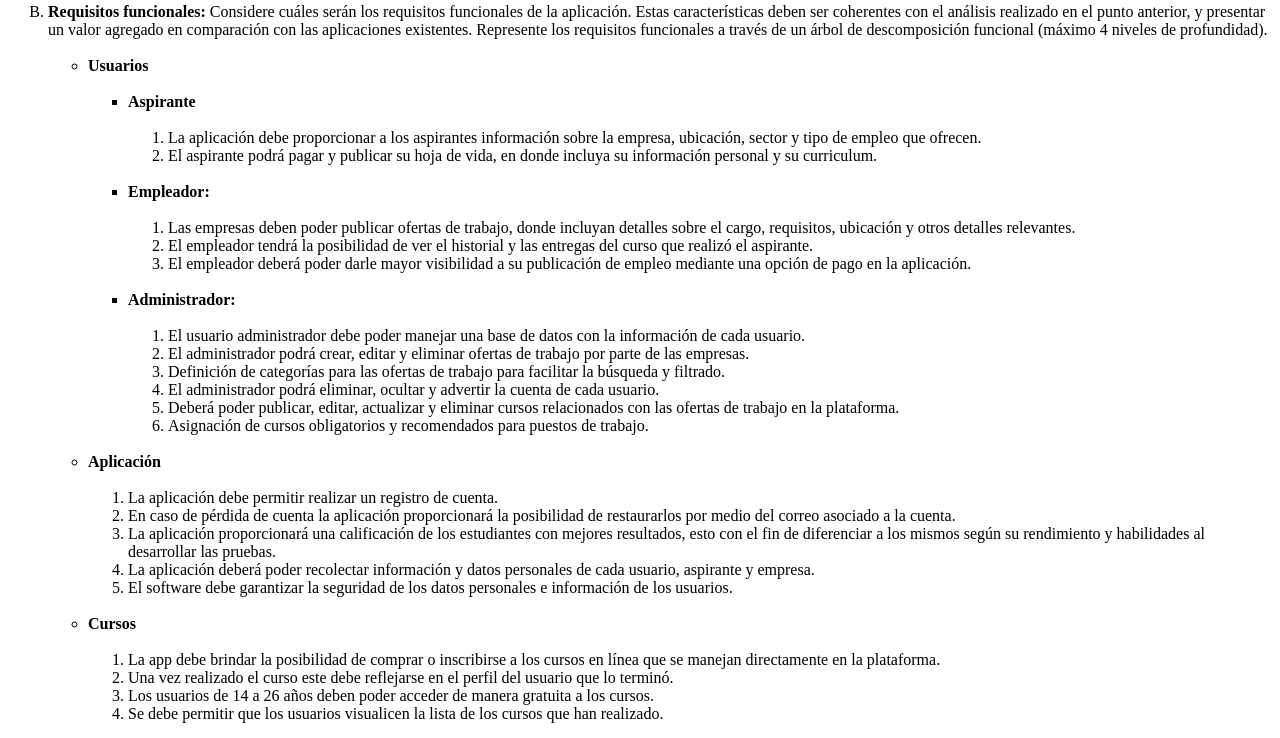
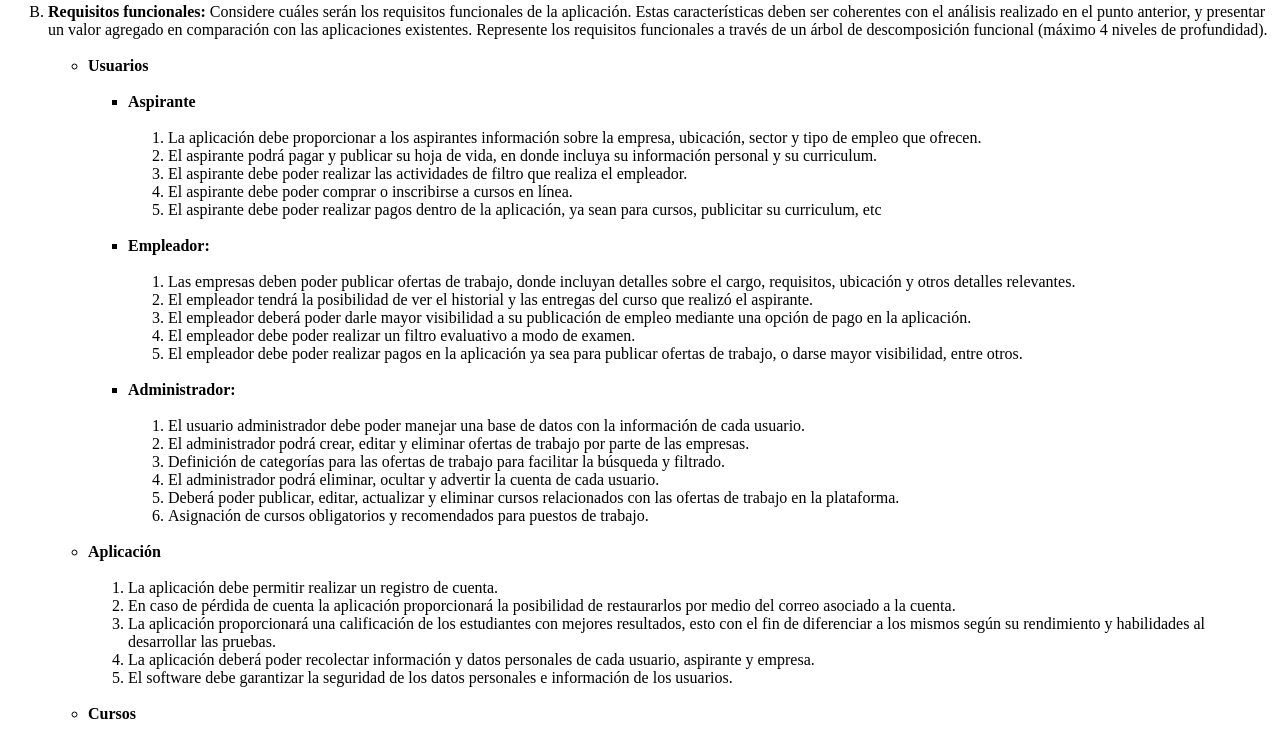
Before and after one commit to SantiGP18/SantiGP18.github.io, a plain HTML site: page index.html in a window 1280 px wide. Shown: the part 1856-2594 px from the top of the page. Drawn offline with Linux system fonts and the light colour scheme.

Commit message:
Update index.html

```diff
--- a/index.html
+++ b/index.html
@@ -173,13 +173,19 @@
                 <li><strong>Aspirante</strong></li><br>
                 <ol>
                     <li>La aplicación debe proporcionar a los aspirantes información sobre la empresa, ubicación, sector y tipo de empleo que ofrecen.</li>
-                    <li>El aspirante podrá pagar y publicar su hoja de vida, en donde incluya su información personal y su curriculum.</li><br>
+                    <li>El aspirante podrá pagar y publicar su hoja de vida, en donde incluya su información personal y su curriculum.</li>
+                    <li>El aspirante debe poder realizar las actividades de filtro que realiza el empleador.</li>
+                    <li>El aspirante debe poder comprar o inscribirse a cursos en línea.</li>
+                    <li> El aspirante debe poder realizar pagos dentro de la aplicación, ya sean para cursos, publicitar su 	curriculum, etc</li>
+                    <br>
                 </ol>
                 <li><strong>Empleador:</strong></li><br>
                 <ol>
                     <li>Las empresas deben poder publicar ofertas de trabajo, donde incluyan detalles sobre el cargo, requisitos, ubicación y otros detalles relevantes.</li>
                     <li>El empleador tendrá la posibilidad de ver el historial y las entregas del curso que realizó el aspirante.</li>
-                    <li>El empleador deberá poder darle mayor visibilidad a su publicación de empleo mediante una opción de pago en la aplicación.</li><br>
+                    <li>El empleador deberá poder darle mayor visibilidad a su publicación de empleo mediante una opción de pago en la aplicación.</li>
+                    <li>El empleador debe poder realizar un filtro evaluativo a modo de examen.</li>
+                    <li>El empleador debe poder realizar pagos en la aplicación ya sea para publicar ofertas de trabajo, o darse mayor visibilidad, entre otros.</li><br>
                 </ol>
                 <li><strong>Administrador:</strong></li><br>
                 <ol>
```
